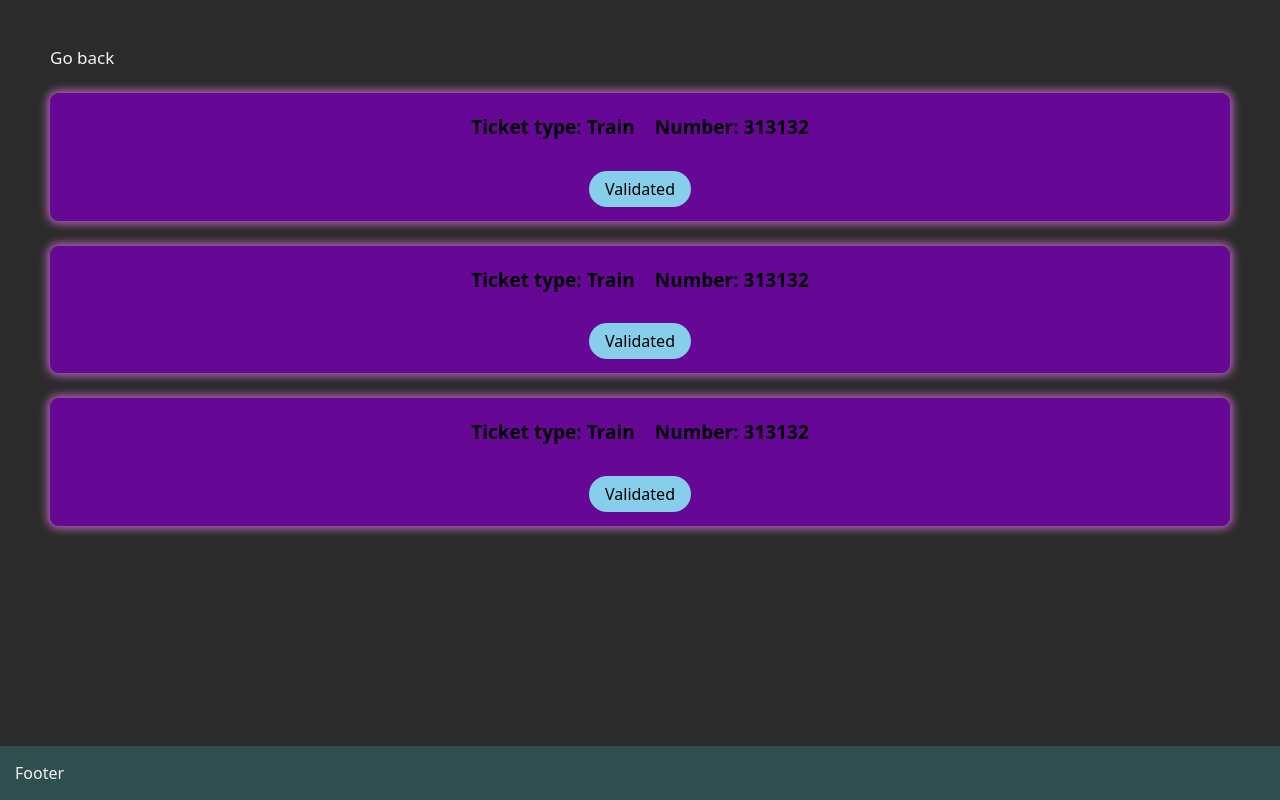
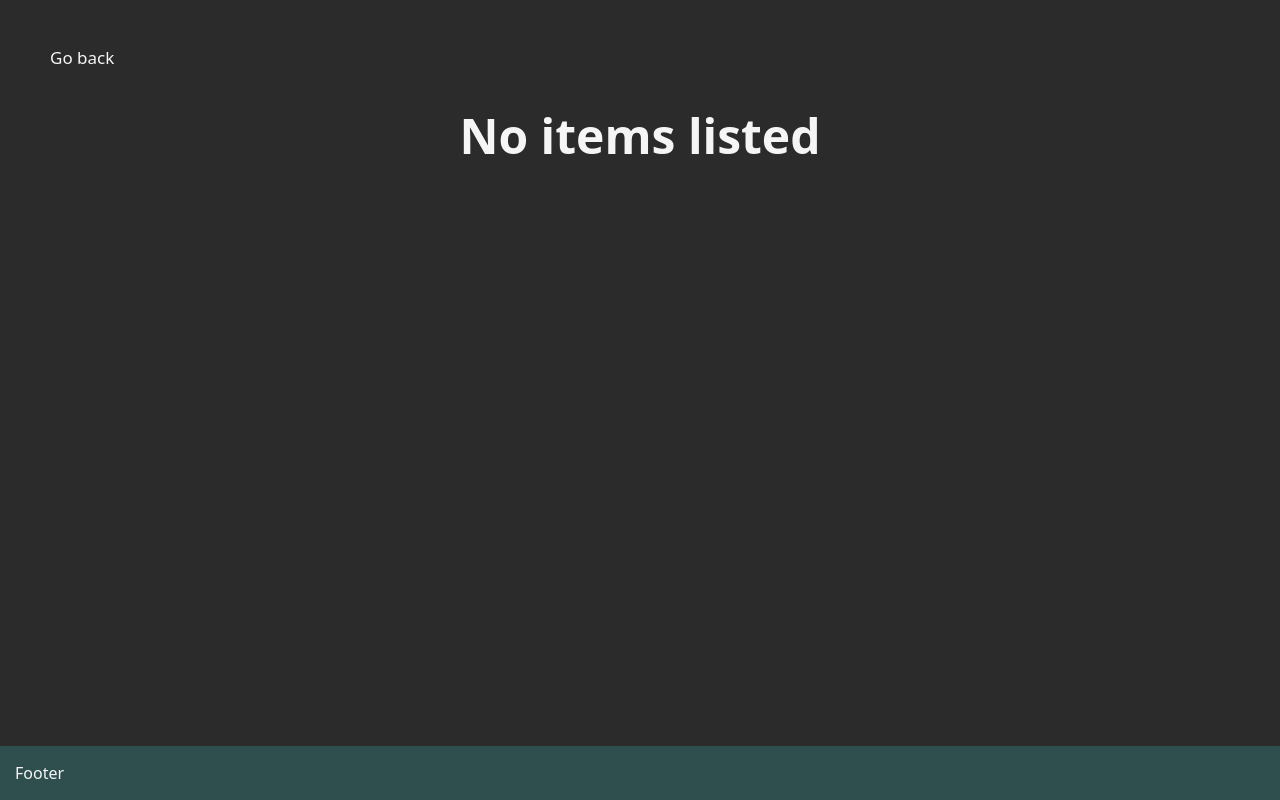
Before and after one commit to BryanGordon/tickets, a React (Vite) app: page /tickets-list in a window 1280 px wide. Built offline with nearby package versions, Linux system fonts and the light colour scheme.

Commit message:
Trying new component

```diff
--- a/src/components/AllTicketsList.jsx
+++ b/src/components/AllTicketsList.jsx
@@ -1,8 +1,17 @@
 import { NavLink } from 'react-router-dom'
 import '../styles/AllTicketsList.css'
+import { NoItemsList } from './NoItemsList'
 
 export function AllTicketsList () {
   return (
+    <>
+    <header>
+      <div className='back-container'>
+        <NavLink to='/'>Go back</NavLink>
+      </div>
+      </header>
+    <NoItemsList />
+    {/**
     <section>
       <header>
       <div className='back-container'>
@@ -41,5 +50,7 @@ export function AllTicketsList () {
         </div>
       </article>
     </section>
+    */}
+    </>
   )
 }
```
